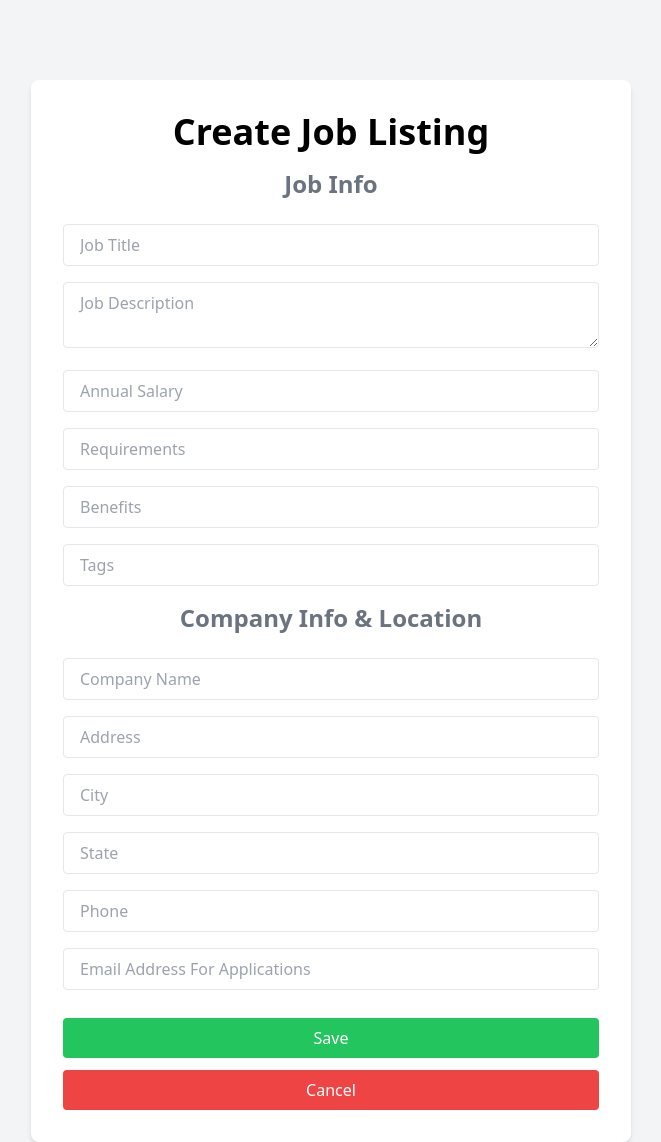
After one commit to crissu91/workopia-php, a PHP site: template App/views/listings/edit.view.php in a window 1280 px wide. The commit adds this page. Shown: the whole page, without its empty margins (309-970 px from the left). Run offline with PHP 8.4, Linux system fonts and the light colour scheme; the template is opened without the code that fills it, so the values that code supplies are empty; a stand-in replaces the project's code that opens the database connection.

Commit message:
update listing

```diff
--- a/App/views/listings/create.view.php
+++ b/App/views/listings/create.view.php
@@ -6,10 +6,6 @@
 <section class="flex justify-center items-center mt-20">
     <div class="bg-white p-8 rounded-lg shadow-md w-full md:w-600 mx-6">
         <h2 class="text-4xl text-center font-bold mb-4">Create Job Listing</h2>
-        <!-- <div class="message bg-red-100 p-3 my-3">This is an error message.</div>
-        <div class="message bg-green-100 p-3 my-3">
-          This is a success message.
-        </div> -->
         <form method="POST" action="/listings">
             <h2 class="text-2xl font-bold mb-6 text-center text-gray-500">
                 Job Info
--- /dev/null
+++ b/App/views/listings/edit.view.php
@@ -0,0 +1,69 @@
+<?= loadPartial('head') ?>
+<?= loadPartial('navbar') ?>
+<?= loadPartial('top-banner') ?>
+
+<section class="flex justify-center items-center mt-20">
+    <div class="bg-white p-8 rounded-lg shadow-md w-full md:w-600 mx-6">
+        <h2 class="text-4xl text-center font-bold mb-4">Create Job Listing</h2>
+
+        <form method="POST" action="/listings/<?= $listing->id ?>">
+            <input type="hidden" name=" _method" value="PUT">
+            <h2 class="text-2xl font-bold mb-6 text-center text-gray-500">
+                Job Info
+            </h2>
+            <?php if (isset($errors)) : ?>
+                <?php foreach ($errors as $error) : ?>
+                    <div class="message bg-red-100 my-3"><?= $error ?></div>
+                <?php endforeach; ?>
+            <?php endif; ?>
+            <div class="mb-4">
+                <input type="text" name="title" placeholder="Job Title" class="w-full px-4 py-2 border rounded focus:outline-none" value="<?= $listing->title ?? '' ?>" />
+            </div>
+            <div class="mb-4">
+                <textarea name="description" placeholder="Job Description" class="w-full px-4 py-2 border rounded focus:outline-none"><?= $listing->description ?? '' ?></textarea>
+            </div>
+            <div class="mb-4">
+                <input type="text" name="salary" placeholder="Annual Salary" class="w-full px-4 py-2 border rounded focus:outline-none" value="<?= $listing->salary ?? '' ?>" />
+            </div>
+            <div class="mb-4">
+                <input type="text" name="requirements" placeholder="Requirements" class="w-full px-4 py-2 border rounded focus:outline-none" value="<?= $listing->requirements ?? '' ?>" />
+            </div>
+            <div class="mb-4">
+                <input type="text" name="benefits" placeholder="Benefits" class="w-full px-4 py-2 border rounded focus:outline-none" value="<?= $listing->benefits ?? '' ?>" />
+            </div>
+            <div class="mb-4">
+                <input type="text" name="tags" placeholder="Tags" class="w-full px-4 py-2 border rounded focus:outline-none" value="<?= $listing->tags ?? '' ?>" />
+            </div>
+            <h2 class="text-2xl font-bold mb-6 text-center text-gray-500">
+                Company Info & Location
+            </h2>
+            <div class="mb-4">
+                <input type="text" name="company" placeholder="Company Name" class="w-full px-4 py-2 border rounded focus:outline-none" value="<?= $listing->company ?? '' ?>" />
+            </div>
+            <div class="mb-4">
+                <input type="text" name="address" placeholder="Address" class="w-full px-4 py-2 border rounded focus:outline-none" value="<?= $listing->address ?? '' ?>" />
+            </div>
+            <div class="mb-4">
+                <input type="text" name="city" placeholder="City" class="w-full px-4 py-2 border rounded focus:outline-none" value="<?= $listing->city ?? '' ?>" />
+            </div>
+            <div class="mb-4">
+                <input type="text" name="state" placeholder="State" class="w-full px-4 py-2 border rounded focus:outline-none" value="<?= $listing->state ?? '' ?>" />
+            </div>
+            <div class="mb-4">
+                <input type="text" name="phone" placeholder="Phone" class="w-full px-4 py-2 border rounded focus:outline-none" value="<?= $listing->phone ?? '' ?>" />
+            </div>
+            <div class="mb-4">
+                <input type="email" name="email" placeholder="Email Address For Applications" class="w-full px-4 py-2 border rounded focus:outline-none" value="<?= $listing->email ?? '' ?>" />
+            </div>
+            <button class="w-full bg-green-500 hover:bg-green-600 text-white px-4 py-2 my-3 rounded focus:outline-none">
+                Save
+            </button>
+            <a href="/listings/<?= $listing->id ?>" class="block text-center w-full bg-red-500 hover:bg-red-600 text-white px-4 py-2 rounded focus:outline-none">
+                Cancel
+            </a>
+        </form>
+    </div>
+</section>
+
+<?= loadPartial('bottom-banner') ?>
+<?= loadPartial('footer') ?>
--- a/App/views/listings/show.view.php
+++ b/App/views/listings/show.view.php
@@ -4,13 +4,14 @@
 
 <section class="container mx-auto p-4 mt-4">
     <div class="rounded-lg shadow-md bg-white p-3">
+        <?= loadPartial(('message')) ?>
         <div class="flex justify-between items-center">
             <a class="block p-4 text-blue-700" href="/listings">
                 <i class="fa fa-arrow-alt-circle-left"></i>
                 Back To Listings
             </a>
             <div class="flex space-x-4 ml-4">
-                <a href="/edit" class="px-4 py-2 bg-blue-500 hover:bg-blue-600 text-white rounded">Edit</a>
+                <a href="/listings/edit/<?= $listing->id ?>" class="px-4 py-2 bg-blue-500 hover:bg-blue-600 text-white rounded">Edit</a>
                 <!-- Delete Form -->
                 <form method="POST">
                     <input type="hidden" name="_method" value="DELETE">
--- a/routes.php
+++ b/routes.php
@@ -3,10 +3,11 @@
 $router->get('/', 'HomeController@index');
 $router->get('/listings', 'ListingController@index');
 $router->get('/listings/create', 'ListingController@create');
+$router->get('/listings/edit/{id}', 'ListingController@edit');
 $router->get('/listings/{id}', 'ListingController@show');
 
 $router->post('/listings', 'ListingController@store');
-
+$router->put('/listings/{id}', 'ListingController@update');
 $router->delete('/listings/{id}', 'ListingController@destroy');
 
 // $router->get('/', 'controllers/home.php');
```
Also changed, not shown: App/controllers/ListingController.php (+90 -0 lines).
